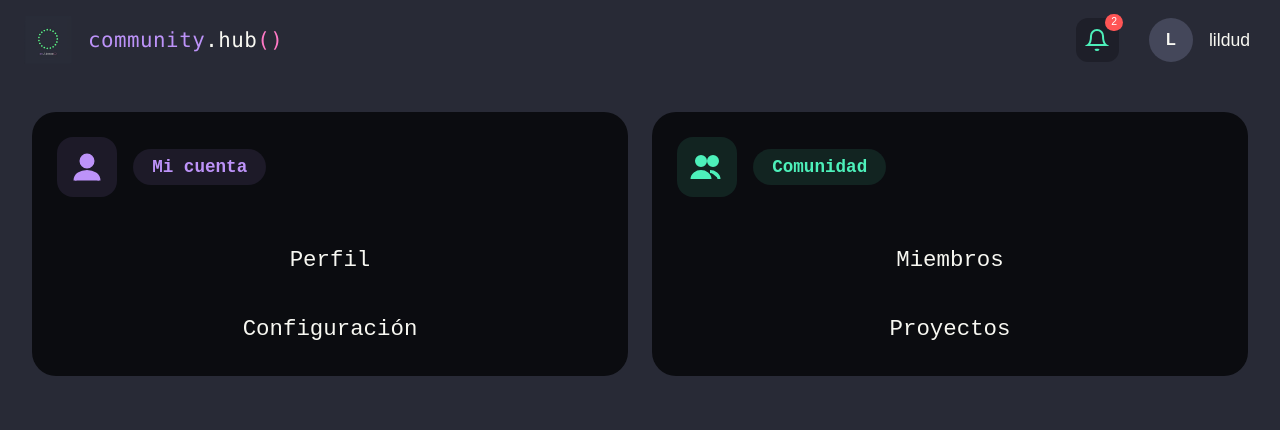
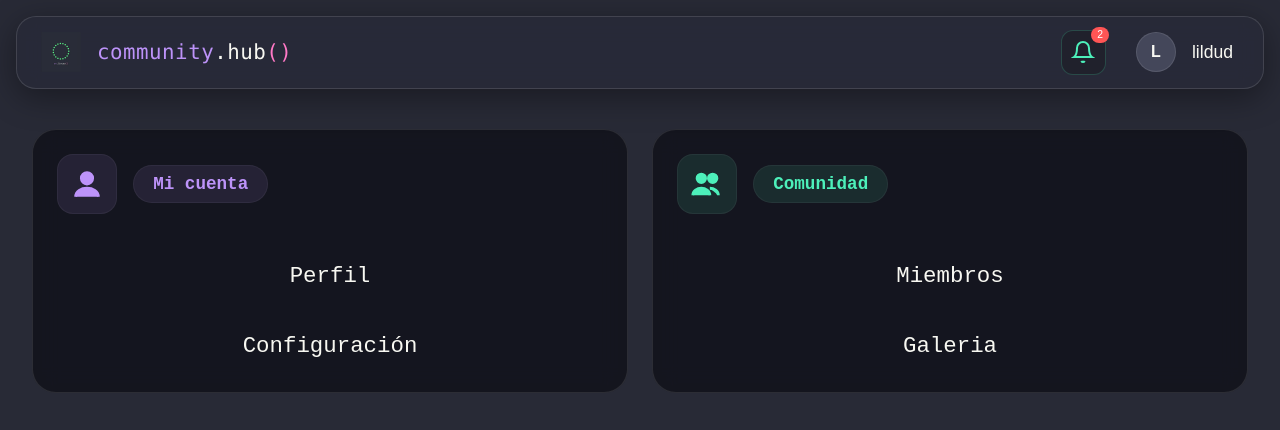
Before and after one commit to On-Linces/onlinces-hub, a Vue app: page / in a window 1280 px wide. Shown: the top 430 px of the page. Built offline with nearby package versions, Linux system fonts and the light colour scheme.

Commit message:
style: Glassmorphism style added

```diff
--- a/src/App.vue
+++ b/src/App.vue
@@ -31,7 +31,7 @@ import CardLink from './components/dashboard/CardLink.vue'
       </template>
 
       <CardLink type="miembros" accent="teal">Miembros</CardLink>
-      <CardLink type="proyectos" accent="teal">Proyectos</CardLink>
+      <CardLink type="galeria" accent="teal">Galeria</CardLink>
     </DashboardCard>
   </main>
 </template>
@@ -41,7 +41,6 @@ import CardLink from './components/dashboard/CardLink.vue'
   display: flex;
   gap: 1.5rem;
   padding: 2rem;
-  background: #282a36;
-  min-height: 100vh;
+  background: transparent;
 }
 </style>
--- a/src/components/dashboard/CardLink.vue
+++ b/src/components/dashboard/CardLink.vue
@@ -1,7 +1,7 @@
 <script setup lang="ts">
 interface Props {
   accent?: 'teal' | 'purple'
-  type: 'perfil' | 'configuracion' | 'miembros' | 'proyectos'
+  type: 'perfil' | 'configuracion' | 'miembros' | 'galeria'
 }
 
 withDefaults(defineProps<Props>(), {
@@ -35,8 +35,10 @@ defineEmits<{
           <path d="M17 21v-2a4 4 0 00-4-4H5a4 4 0 00-4 4v2"/><circle cx="9" cy="7" r="4"/><path d="M23 21v-2a4 4 0 00-3-3.87"/><path d="M16 3.13a4 4 0 010 7.75"/>
         </g>
 
-        <g v-else-if="type === 'proyectos'">
-          <path d="M4.5 16.5c-1.5 1.26-2 5-2 5s3.74-.5 5-2l.5-.5a5.4 5.4 0 00-3-3l-.5.5z"/><path d="M12 2.5s2 1.5 3 4c1 2.5 1 5 1 5l-4-4s-2.5 0-5-1c-2.5-1-4-3-4-3s2.5.5 5 1z"/><path d="M19.5 4.5l-4 4"/>
+        <g v-else-if="type === 'galeria'">
+          <rect x="3" y="3" width="18" height="18" rx="2" ry="2"/>
+          <circle cx="8.5" cy="8.5" r="1.5"/>
+          <polyline points="21 15 16 10 5 21"/>
         </g>
 
       </svg>
@@ -104,7 +106,7 @@ defineEmits<{
   stroke-width: 1.5;
   stroke-linecap: round;
   stroke-linejoin: round;
-  opacity: 0.35;
+  opacity: 0.55;
   transition: transform 0.4s cubic-bezier(0.175, 0.885, 0.32, 1.275);
 }
 
--- a/src/components/dashboard/DashboardCard.vue
+++ b/src/components/dashboard/DashboardCard.vue
@@ -30,14 +30,14 @@ withDefaults(defineProps<Props>(), {
 .dashboard-card {
   --accent-color: #4df0ba;
   --accent-bg: rgba(77, 240, 186, 0.1);
-  --accent-glow: rgba(77, 240, 186, 0.7);
+  --accent-glow: rgba(77, 240, 186, 0.4);
   --grid-line: rgba(77, 240, 186, 0.15);
 }
 
 .dashboard-card--purple {
   --accent-color: #bd93f9;
   --accent-bg: rgba(189, 147, 249, 0.1);
-  --accent-glow: rgba(189, 147, 249, 0.7);
+  --accent-glow: rgba(189, 147, 249, 0.4);
   --grid-line: rgba(189, 147, 249, 0.15);
 }
 
@@ -46,20 +46,25 @@ withDefaults(defineProps<Props>(), {
   min-width: 320px;
   max-width: 600px;
   height: fit-content;
-  background: #0b0c10;
+
+  background: rgba(11, 12, 16, 0.65);
+  backdrop-filter: blur(12px) saturate(160%);
+  -webkit-backdrop-filter: blur(12px) saturate(160%);
+  border: 1px solid rgba(255, 255, 255, 0.1);
+
   border-radius: 24px;
   padding: 1.5rem;
   display: flex;
   flex-direction: column;
   position: relative;
   overflow: hidden;
-  border: 1px solid transparent;
-  transition: border-color 0.4s ease, box-shadow 0.4s ease;
+  transition: border-color 0.4s ease, box-shadow 0.4s ease, transform 0.3s ease;
 }
 
 .dashboard-card:hover {
   border-color: var(--accent-color);
-  box-shadow: 0 0 24px var(--accent-glow);
+  box-shadow: 0 8px 32px 0 rgba(0, 0, 0, 0.37), 0 0 24px var(--accent-glow);
+  transform: translateY(-2px);
 }
 
 .dashboard-card::before {
@@ -115,6 +120,7 @@ withDefaults(defineProps<Props>(), {
   width: 60px;
   height: 60px;
   background: var(--accent-bg);
+  border: 1px solid rgba(255, 255, 255, 0.05);
   border-radius: 16px;
   display: flex;
   justify-content: center;
@@ -132,6 +138,7 @@ withDefaults(defineProps<Props>(), {
 .dashboard-card__title-pill {
   background: var(--accent-bg);
   color: var(--accent-color);
+  border: 1px solid rgba(255, 255, 255, 0.05);
   padding: 0.5rem 1.2rem;
   border-radius: 20px;
   font-family: 'Fira Code', monospace;
--- a/src/components/layout/TopBar.vue
+++ b/src/components/layout/TopBar.vue
@@ -60,15 +60,24 @@ const emit = defineEmits<{
 <style scoped>
 .topbar {
   position: sticky;
-  top: 0;
+  top: 1rem;
   z-index: 100;
   display: flex;
-  width: 100%;
+  width: calc(100% - 2rem);
+  max-width: 1400px;
+  margin: 0 auto 1.5rem auto;
   box-sizing: border-box;
   align-items: center;
   justify-content: space-between;
-  padding: 1rem 1.5rem;
-  background: #282a36;
+  padding: 0.8rem 1.5rem;
+
+  background: rgba(40, 42, 54, 0.65);
+  backdrop-filter: blur(12px) saturate(160%);
+  -webkit-backdrop-filter: blur(12px) saturate(160%);
+  border: 1px solid rgba(255, 255, 255, 0.12);
+  border-radius: 20px;
+  box-shadow: 0 8px 32px 0 rgba(0, 0, 0, 0.37);
+
   font-family: 'Fira Code', Consolas, Monaco, monospace;
   color: #f8f8f2;
 }
@@ -80,7 +89,7 @@ const emit = defineEmits<{
 }
 
 .topbar__logo {
-  height: 48px;
+  height: 40px;
   width: auto;
 }
 
@@ -109,8 +118,8 @@ const emit = defineEmits<{
 
 .topbar__icon-btn {
   position: relative;
-  background: #1e1f29;
-  border: none;
+  background: rgba(30, 31, 41, 0.7);
+  border: 1px solid rgba(77, 240, 186, 0.2);
   cursor: pointer;
   padding: 0.6rem;
   border-radius: 12px;
@@ -156,10 +165,11 @@ const emit = defineEmits<{
 }
 
 .topbar__avatar {
-  width: 44px;
-  height: 44px;
+  width: 40px;
+  height: 40px;
   border-radius: 50%;
   background: #44475a;
+  border: 1px solid rgba(255, 255, 255, 0.1);
   display: flex;
   align-items: center;
   justify-content: center;
```
